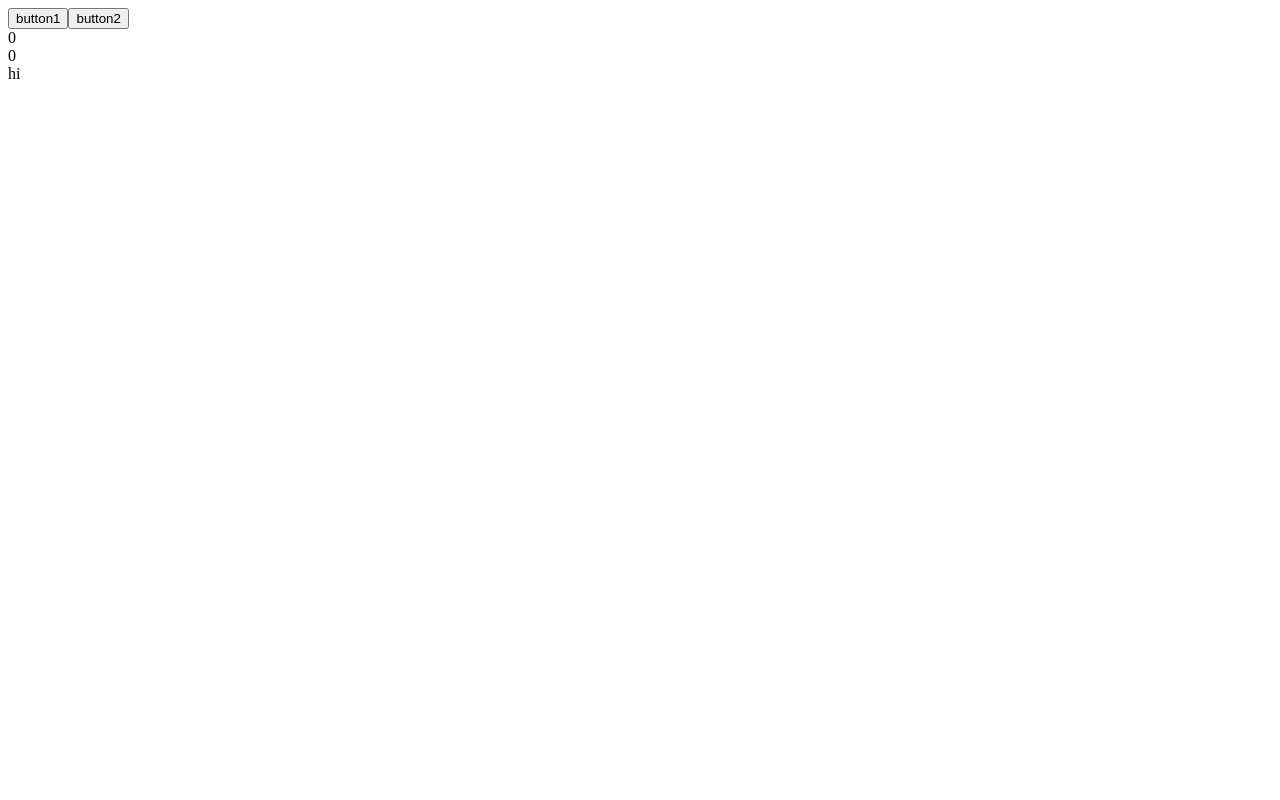
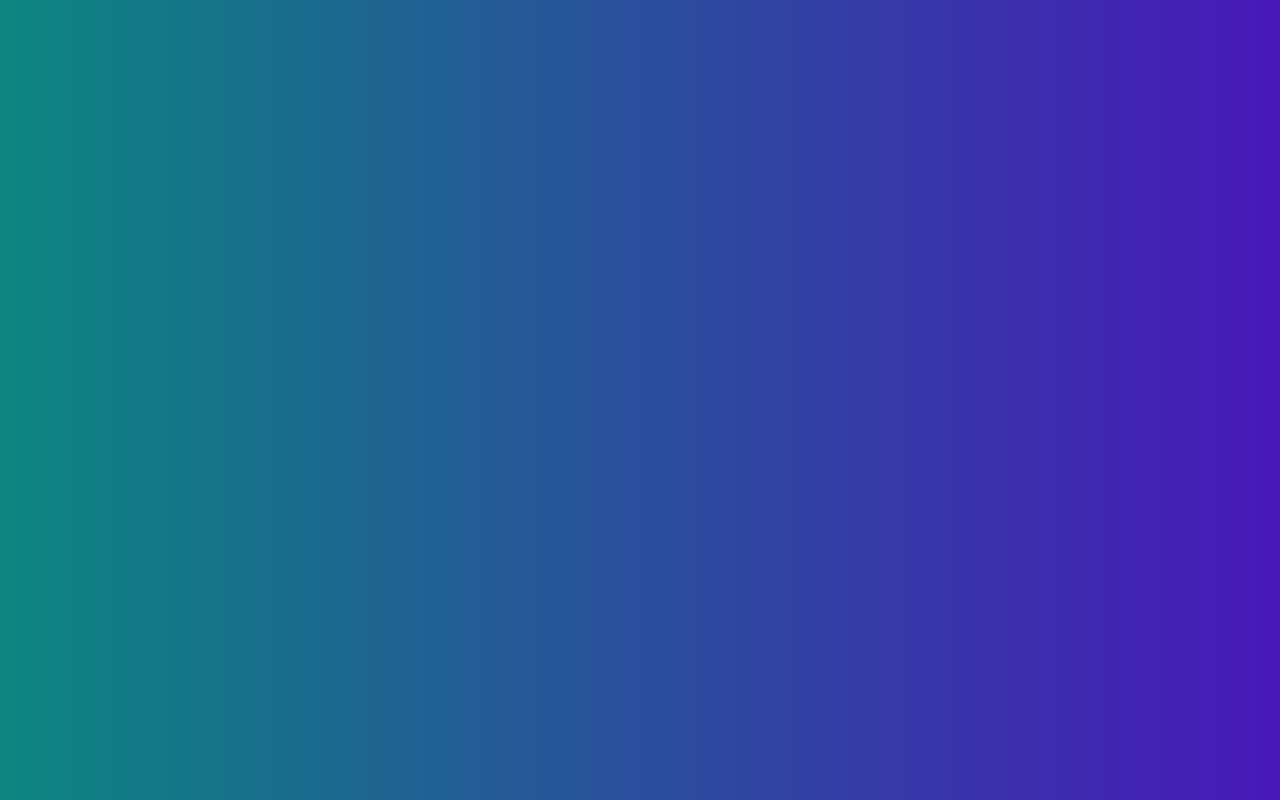
Before and after one commit to azad2012/react_test, a React (Create React App) app: page / in a window 1280 px wide. Built offline with nearby package versions, Linux system fonts and the light colour scheme.

Commit message:
add sass

```diff
--- a/package.json
+++ b/package.json
@@ -3,6 +3,7 @@
   "version": "0.1.0",
   "private": true,
   "dependencies": {
+    "node-sass": "^4.12.0",
     "react": "^16.8.6",
     "react-dom": "^16.8.6",
     "react-scripts": "3.0.1"
--- a/src/App.js
+++ b/src/App.js
@@ -1,10 +1,13 @@
 import React from 'react';
 import TestState from './copmonents/test/TestState';
+import Gradient from './copmonents/gradient';
+import './App.scss';
 
 function App() {
   return (
     <div className="App">
-      <TestState/>
+      {/* <TestState/> */}
+      <Gradient/>
     </div>
   );
 }
--- /dev/null
+++ b/src/App.scss
@@ -0,0 +1,17 @@
+@function grad($ang: 1turn) {
+    @return linear-gradient(45deg, rgb(12, 134, 128) , rgb(72, 24, 185) );
+  }
+
+  html {
+    background: grad(var(--ang, 0deg));
+    animation: rot 2s cubic-bezier(.68, -.57, .26, 1.65) infinite;
+
+    @supports (-ms-user-select: none) {
+      background-image: grad(0turn);
+      animation-name: rot-alt;
+    }
+  }
+
+  @keyframes rot { to { --ang: 1turn; } }
+
+  @keyframes rot-alt { to { background-image: grad(); } }
--- /dev/null
+++ b/src/copmonents/gradient/index.js
@@ -0,0 +1,13 @@
+import React, { Component } from 'react';
+
+class Gradient extends Component {
+    render() {
+        return (
+            <div>
+
+            </div>
+        );
+    }
+}
+
+export default Gradient;
```
Also changed, not shown: 1 other file (tests, documents, lock files or other folders).
